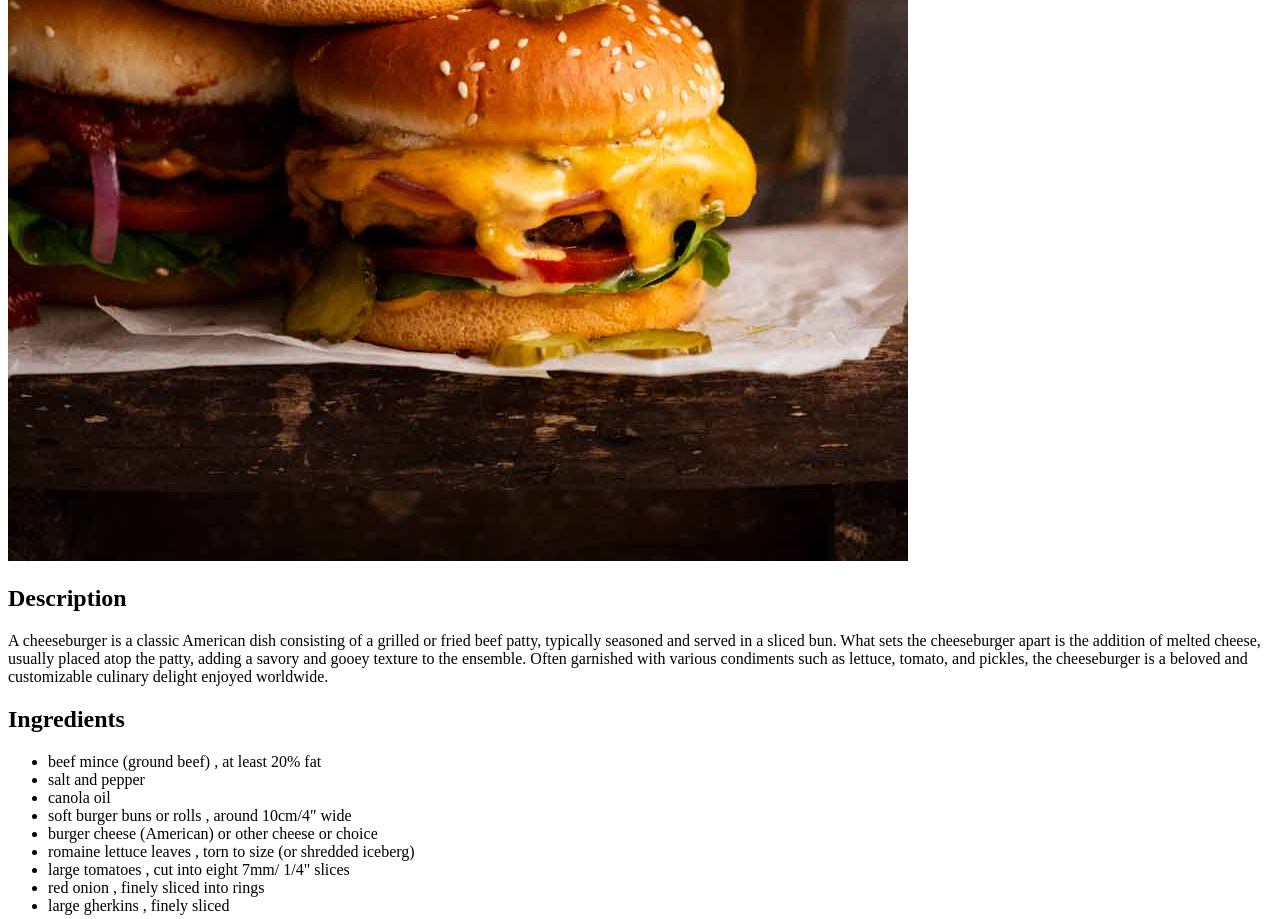
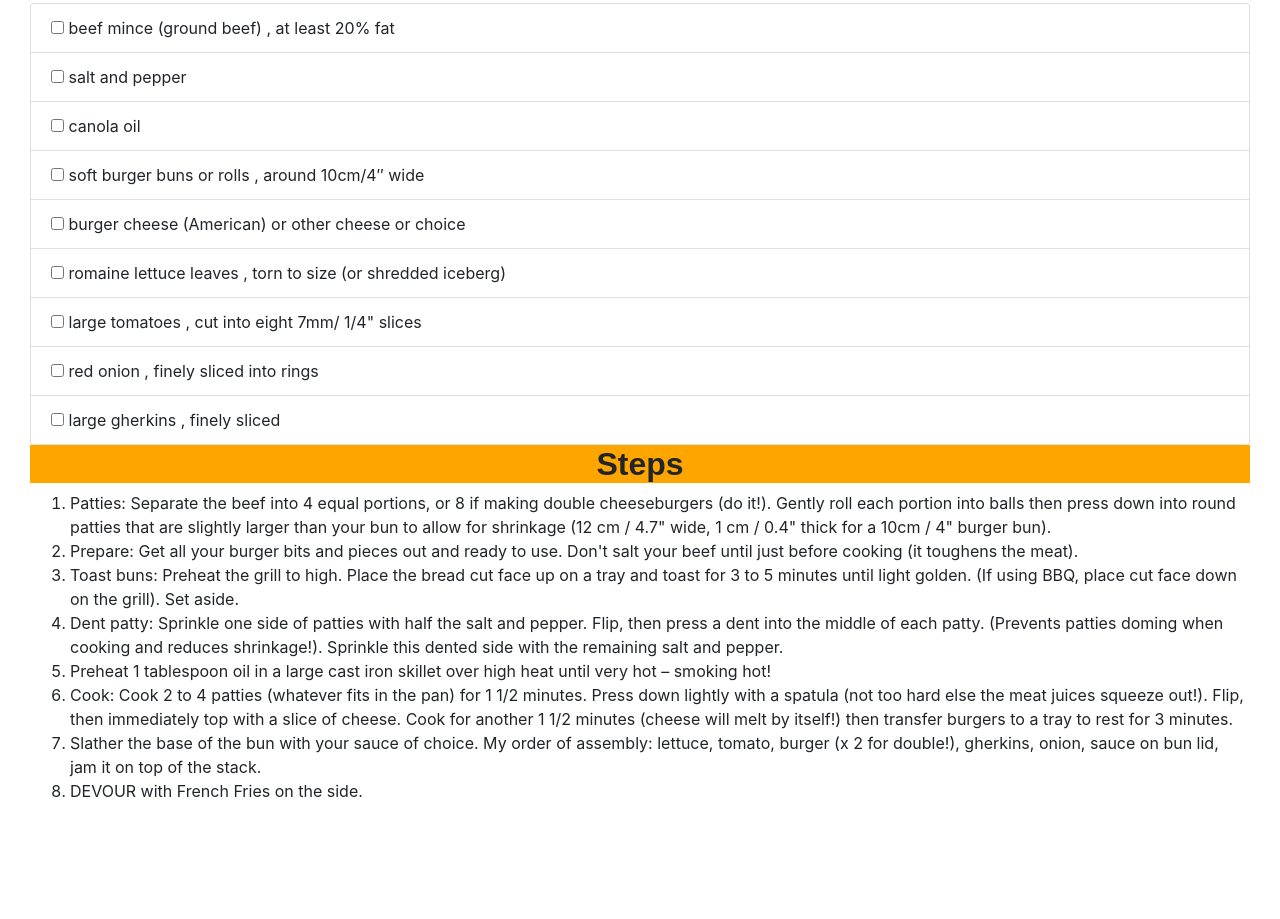
Before and after one commit to MalikHack007/Odin-Recipes, a plain HTML site: page recipes/cheeseburger.html in a window 1280 px wide. Shown: the part 644-1563 px from the top of the page. After the commit the page ends 1463 px from the top, so only its background shows below. Drawn offline with nearby package versions, Linux system fonts and the light colour scheme; a web font is replaced by a local one.

Commit message:
check list feature, stylish fonts, margin changes on cheeseburger recipe

```diff
--- a/recipes/cheeseburger.html
+++ b/recipes/cheeseburger.html
@@ -4,27 +4,60 @@
     <meta charset="UTF-8">
     <meta name="viewport" content="width=device-width, initial-scale=1.0">
     <title>Cheese Burger</title>
+    <link rel="stylesheet" href="https://stackpath.bootstrapcdn.com/bootstrap/4.5.2/css/bootstrap.min.css">
+    <link rel="stylesheet" href="https://fonts.googleapis.com/css?family=Sofia">
+    <link rel="stylesheet" href="style.css">
+
 </head>
 <body>
-    <h1>How to make a delicious cheese burger</h1>
-    <img src="../static/Stack-of-cheeseburgers.jpg" alt="A stack of cheese burger">
-    <h2>Description</h2>
+    <h1 class="heading">How to make a delicious cheese burger</h1>
+    <div class="imgcontainer">
+      <img src="../static/Stack-of-cheeseburgers.jpg" alt="A stack of cheese burger">
+    </div>
+    <h2 class="heading">Description</h2>
     <p>
         A cheeseburger is a classic American dish consisting of a grilled or fried beef patty, typically seasoned and served in a sliced bun. What sets the cheeseburger apart is the addition of melted cheese, usually placed atop the patty, adding a savory and gooey texture to the ensemble. Often garnished with various condiments such as lettuce, tomato, and pickles, the cheeseburger is a beloved and customizable culinary delight enjoyed worldwide.
     </p>
-    <h2>Ingredients</h2>
-    <ul>
-        <li>beef mince (ground beef) , at least 20% fat </li>
-        <li>salt and pepper</li>
-        <li>canola oil</li>
-        <li>soft burger buns or rolls , around 10cm/4″ wide</li>
-        <li>burger cheese (American) or other cheese or choice</li>
-        <li>romaine lettuce leaves , torn to size (or shredded iceberg)</li>
-        <li>large tomatoes , cut into eight 7mm/ 1/4" slices</li>
-        <li>red onion , finely sliced into rings</li>
-        <li>large gherkins , finely sliced</li>
+    <h2 class="heading">Ingredients</h2>
+    <ul class="list-group">
+        <li class="list-group-item">
+            <input type="checkbox" class="custom-checkbox" unchecked>
+            beef mince (ground beef) , at least 20% fat
+        </li>
+        <li class="list-group-item">
+            <input type="checkbox" class="custom-checkbox" unchecked>
+            salt and pepper
+        </li>
+        <li class="list-group-item">
+            <input type="checkbox" class="custom-checkbox" unchecked>
+            canola oil
+        </li>
+        <li class="list-group-item">
+            <input type="checkbox" class="custom-checkbox" unchecked>
+            soft burger buns or rolls , around 10cm/4″ wide
+        </li>
+        <li class="list-group-item">
+            <input type="checkbox" class="custom-checkbox" unchecked>
+            burger cheese (American) or other cheese or choice
+        </li>
+        <li class="list-group-item">
+            <input type="checkbox" class="custom-checkbox" unchecked>
+            romaine lettuce leaves , torn to size (or shredded iceberg)
+        </li>
+        <li class="list-group-item">
+            <input type="checkbox" class="custom-checkbox" unchecked>
+            large tomatoes , cut into eight 7mm/ 1/4" slices
+        </li>
+        <li class="list-group-item">
+            <input type="checkbox" class="custom-checkbox" unchecked>
+            red onion , finely sliced into rings
+        </li>
+        <li class="list-group-item">
+            <input type="checkbox" class="custom-checkbox" unchecked>
+            large gherkins , finely sliced
+        </li>
     </ul>
-    <h2>Steps</h2>
+    <h2 class="heading">Steps</h2>
     <ol>
         <li>Patties: Separate the beef into 4 equal portions, or 8 if making double cheeseburgers (do it!). Gently roll each portion into balls then press down into round patties that are slightly larger than your bun to allow for shrinkage (12 cm / 4.7" wide, 1 cm / 0.4" thick for a 10cm / 4" burger bun).</li>
         <li>Prepare: Get all your burger bits and pieces out and ready to use. Don't salt your beef until just before cooking (it toughens the meat).</li>
--- /dev/null
+++ b/recipes/style.css
@@ -0,0 +1,24 @@
+.heading{
+    font-family: "Sofia", sans-serif;
+    background-color: orange;
+    font-weight: bold;
+    text-align: center;
+}
+
+
+
+img{
+    height:400px;
+    width: auto;
+    display: inline-block;
+    margin-bottom: 10px;
+}
+
+.imgcontainer{
+    text-align: center;
+}
+
+body{
+    margin-right: 30px;
+    margin-left: 30px;
+}
```
